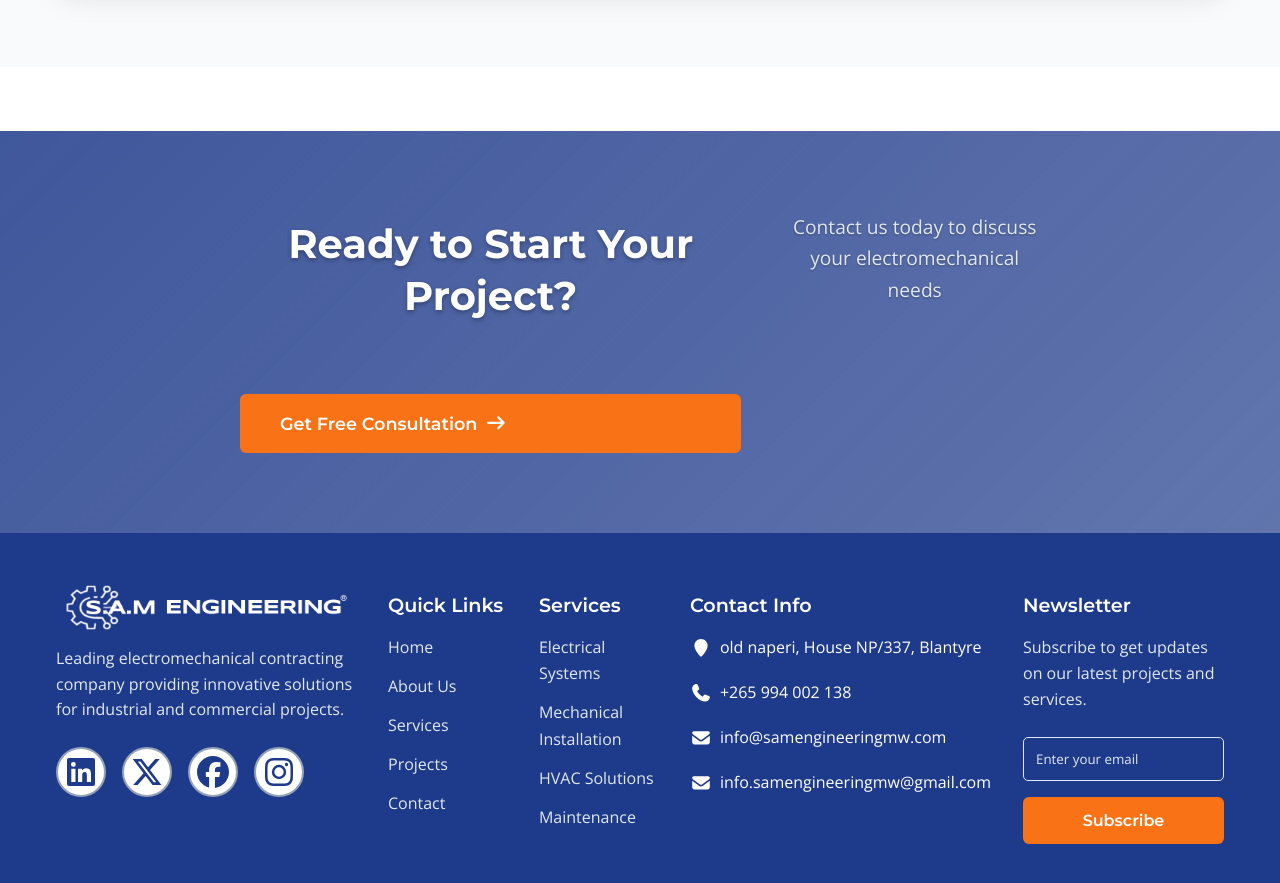
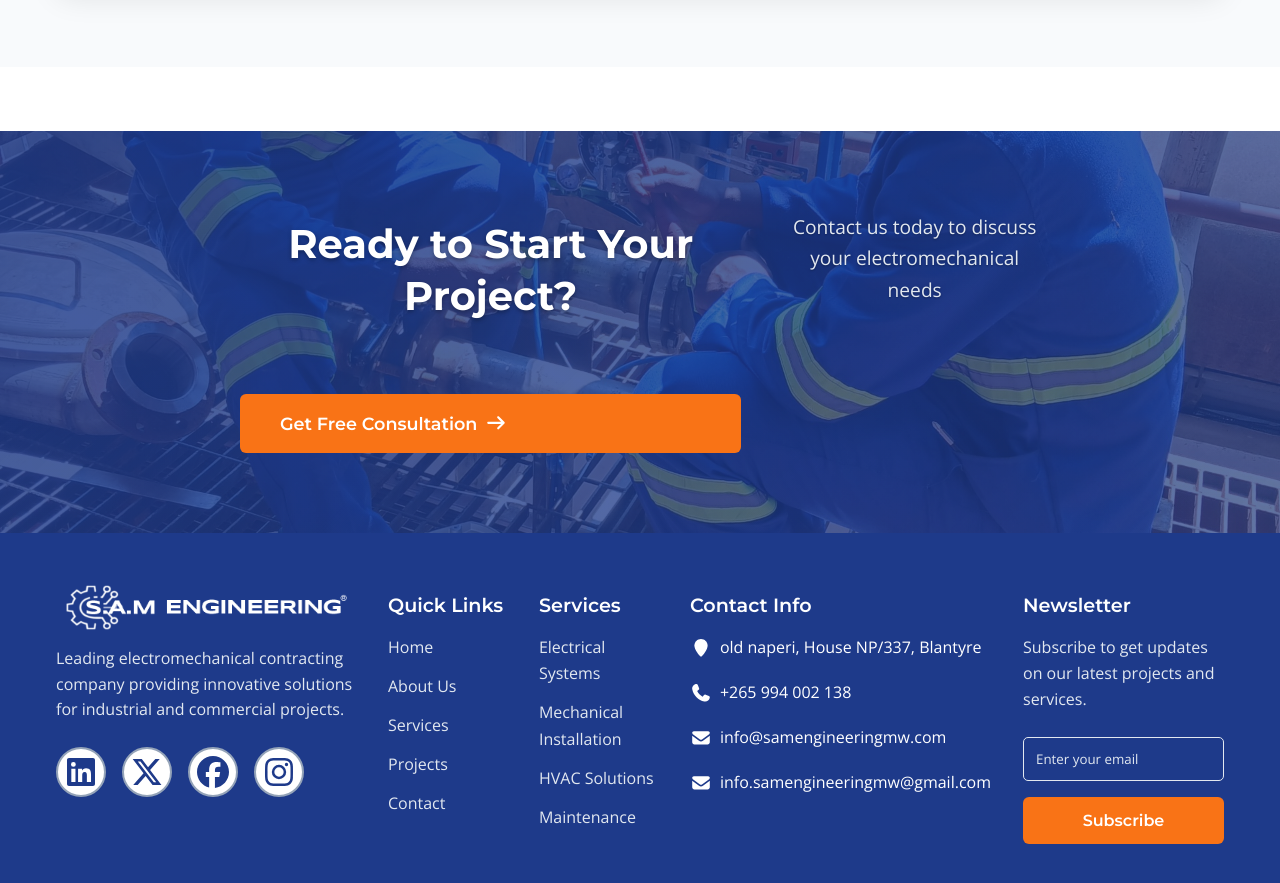
Before and after one commit to Emmanuel0017/samengineering, a React (Create React App) app: page /services in a window 1280 px wide. Shown: the part 7840-8723 px from the top of the page. Built offline with nearby package versions, Linux system fonts and the light colour scheme.

Commit message:
fixed servicepage warning for deployment safety

```diff
--- a/src/pages/ServicesPage.css
+++ b/src/pages/ServicesPage.css
@@ -274,7 +274,7 @@
 
 .cta-section {
   background: linear-gradient(135deg,rgba(30, 58, 138, 0.85) 0%,rgba(30, 58, 138, 0.7) 100%),
-              url('');
+              url('../../public/assets/10\ \(4\).jpg');
   background-size: cover;
   background-position: center;
   color: var(--white);
```
